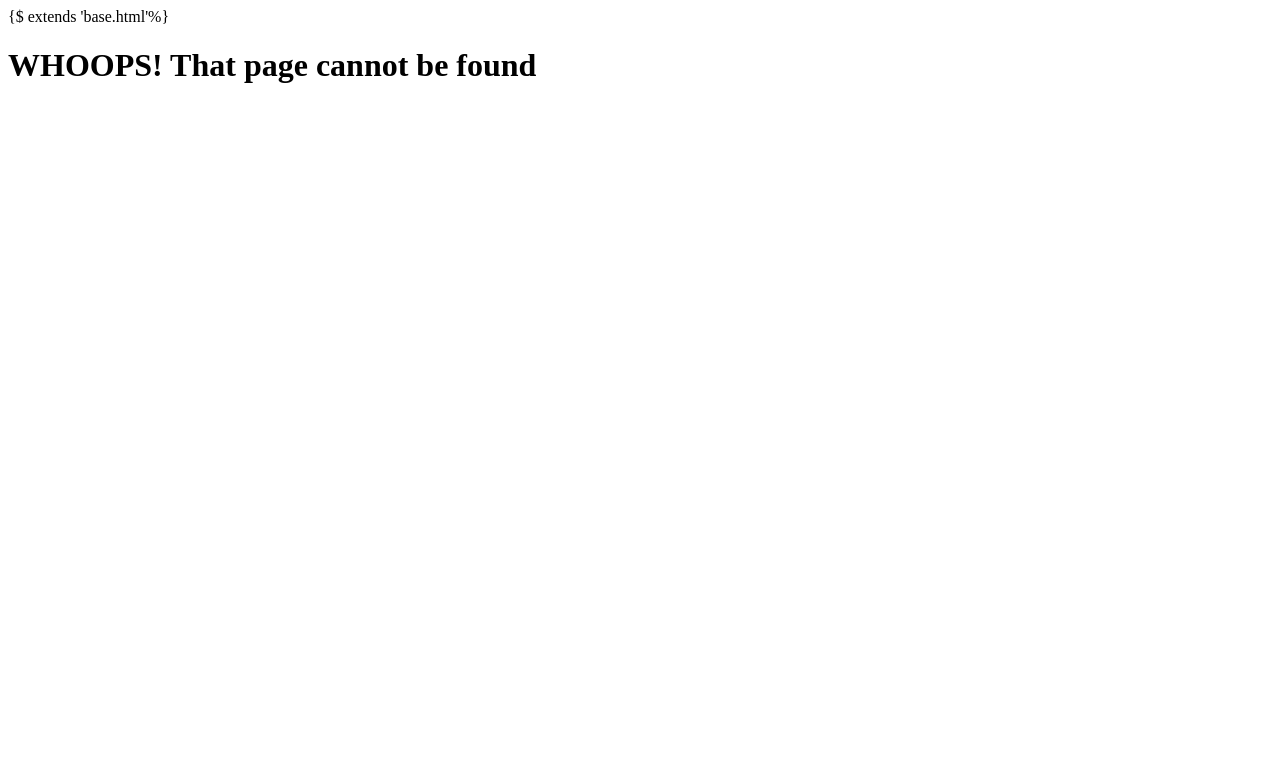
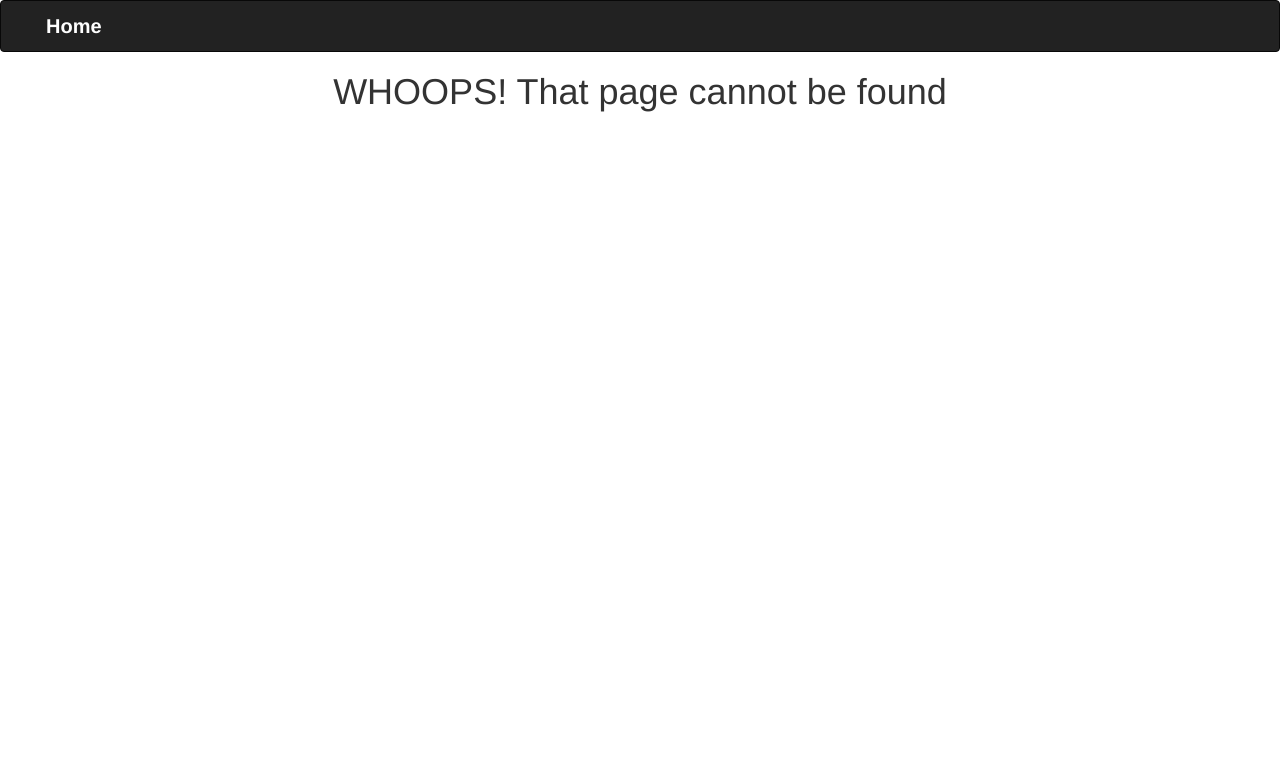
Before and after one commit to Alex20-c/News-highlight, a Python web app: template app/templates/fourOwfour.html in a window 1280 px wide. Shown: the top 778 px of the page. Run offline with Jinja, Linux system fonts and the light colour scheme; the template is opened without the code that fills it, so the values that code supplies are empty; some libraries are stand-ins or nearby versions.

Commit message:
the content to display center

```diff
--- a/app/templates/fourOwfour.html
+++ b/app/templates/fourOwfour.html
@@ -1,6 +1,5 @@
-{$ extends 'base.html'%}
+{% extends 'base.html'%}
 
 {% block content %}
-<h1 class="text-center">WHOOPS! That page cannot be found</h1>
-
+    <h1 class="text-center">WHOOPS! That page cannot be found</h1>
 {% endblock %}
```
